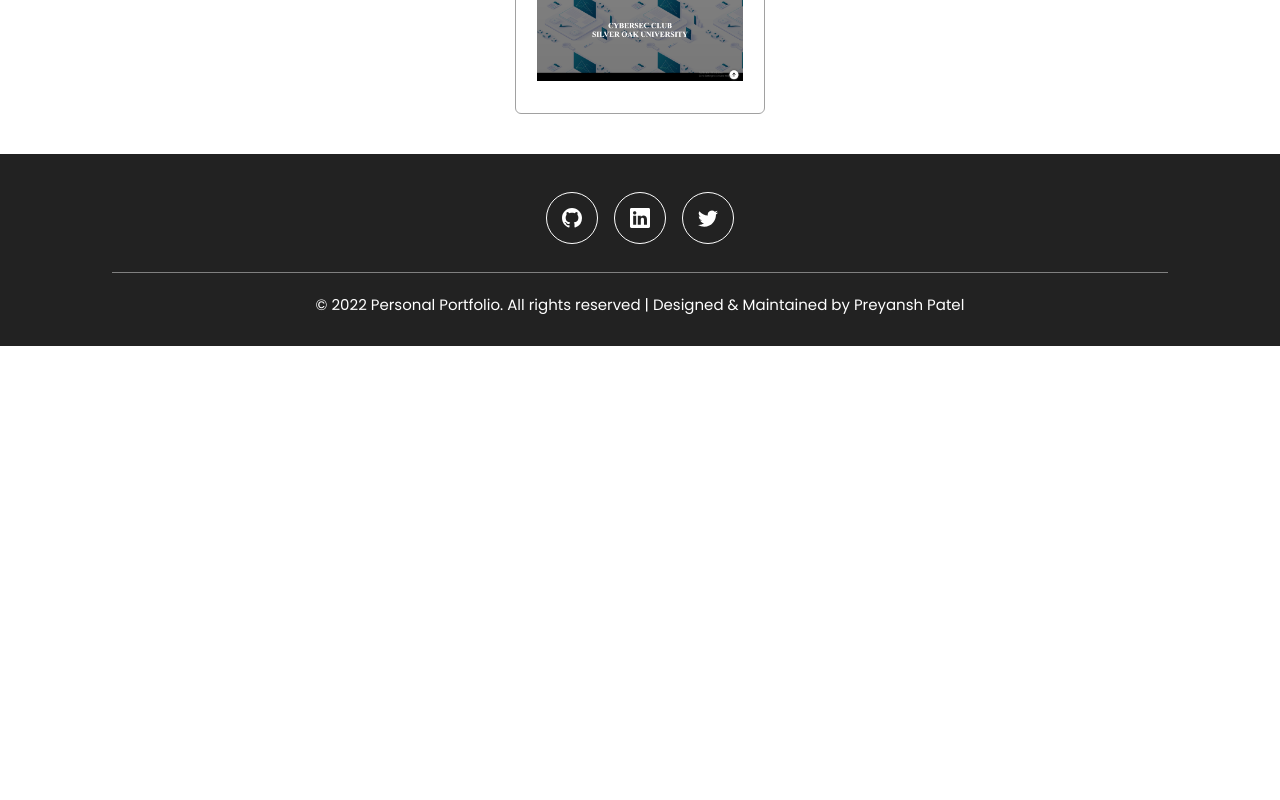
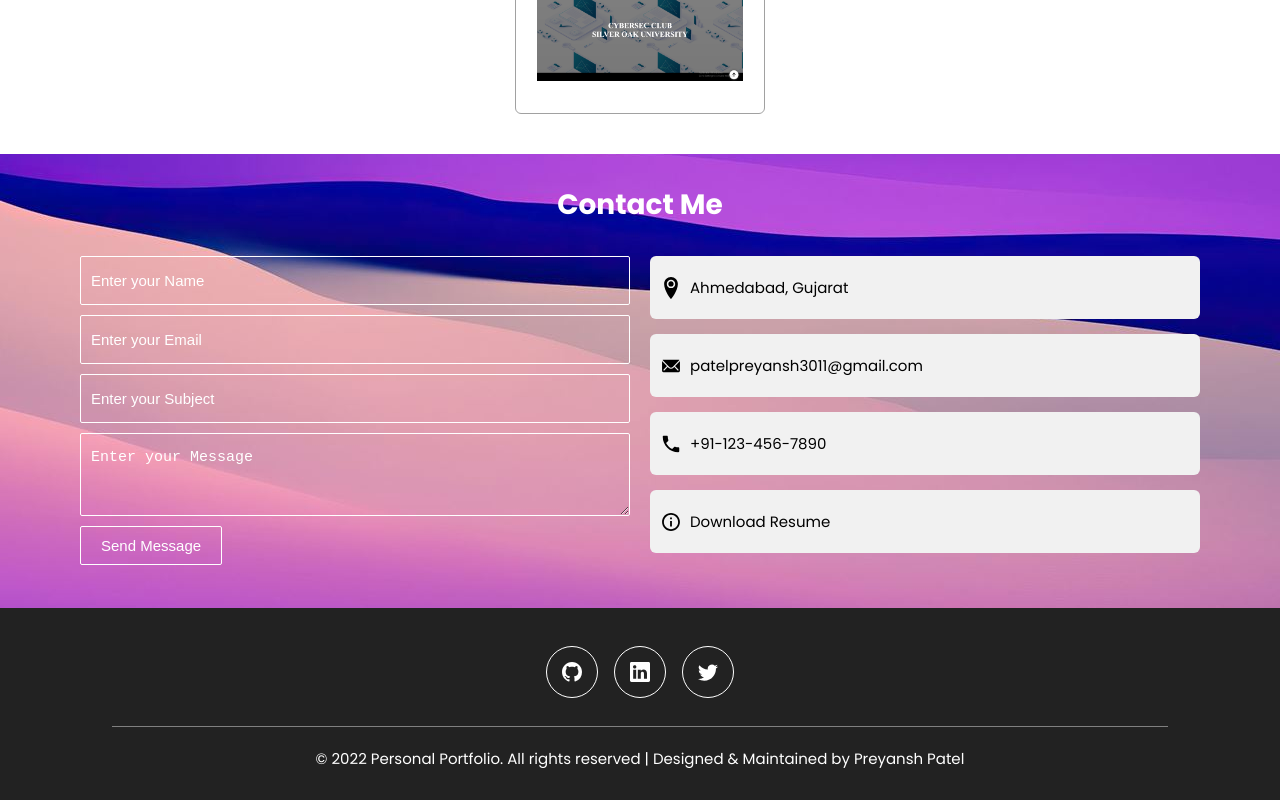
Before and after one commit to PatelPreyansh30/preyansh-website, a Next.js app: page / in a window 1280 px wide. Shown: the part 2452-3252 px from the top of the page. Before the commit the page ends 2798 px from the top, so only its background shows below. Built offline with nearby package versions, Linux system fonts and the light colour scheme.

Commit message:
contact me added

```diff
--- /dev/null
+++ b/components/Contact.tsx
@@ -0,0 +1,69 @@
+import React from "react";
+import { ImLocation2 } from "react-icons/im";
+import {
+  IoIosMail,
+  IoMdCall,
+  IoMdInformationCircleOutline,
+} from "react-icons/io";
+
+const Contact = () => {
+  return (
+    <div id="contact" className="contact-sec-main">
+      <p className="h1-font" style={{ marginBottom: "20px" }}>
+        Contact Me
+      </p>
+      <div className="flex flex-wrap justify-content-space-between">
+        <div className="contact-sun-sec-main">
+          <input
+            type="text"
+            name=""
+            id=""
+            placeholder="Enter your Name"
+            className="contact-sub-sec-input"
+          />
+          <input
+            type="text"
+            name=""
+            id=""
+            placeholder="Enter your Email"
+            className="contact-sub-sec-input"
+          />
+          <input
+            type="text"
+            name=""
+            id=""
+            placeholder="Enter your Subject"
+            className="contact-sub-sec-input"
+          />
+          <textarea
+            name=""
+            id=""
+            cols={30}
+            rows={3}
+            placeholder="Enter your Message"
+            className="contact-sub-sec-input"
+          ></textarea>
+          <button>Send Message</button>
+        </div>
+        <div className="contact-sun-sec-main">
+          <p className="contact-sub-sec-text">
+            <ImLocation2 style={{ marginRight: "8px" }} /> Ahmedabad, Gujarat
+          </p>
+          <p className="contact-sub-sec-text">
+            <IoIosMail style={{ marginRight: "8px" }} />{" "}
+            patelpreyansh3011@gmail.com
+          </p>
+          <p className="contact-sub-sec-text">
+            <IoMdCall style={{ marginRight: "8px" }} /> +91-123-456-7890
+          </p>
+          <p className="contact-sub-sec-text">
+            <IoMdInformationCircleOutline style={{ marginRight: "8px" }} />{" "}
+            Download Resume
+          </p>
+        </div>
+      </div>
+    </div>
+  );
+};
+
+export default Contact;
--- a/pages/index.tsx
+++ b/pages/index.tsx
@@ -1,5 +1,6 @@
 import Head from "next/head";
 import AboutMe from "../components/AboutMe";
+import Contact from "../components/Contact";
 import Education from "../components/Education";
 import FirstIntro from "../components/FirstIntro";
 import Footer from "../components/Footer";
@@ -19,6 +20,7 @@ export default function Home() {
       <Interest />
       <Education />
       <Projects />
+      <Contact />
       <Footer />
     </>
   );
--- /dev/null
+++ b/styles/contact.css
@@ -0,0 +1,76 @@
+.contact-sec-main {
+    text-align: center;
+    padding: 30px 70px;
+    color: white;
+    background: url("../public/images/4.jpg") fixed 100%;
+}
+
+.contact-sun-sec-main {
+    display: flex;
+    flex-direction: column;
+    flex: 45%;
+    margin: 10px;
+}
+
+.contact-sun-sec-main>button {
+    font-size: 15px;
+    font-weight: 500;
+    width: fit-content;
+    padding: 10px 20px;
+    color: white;
+    border: 1px solid white;
+    border-radius: 2px;
+    background: none;
+}
+
+.contact-sun-sec-main>button:hover {
+    color: #d504f6;
+    background-color: white;
+    transition: 0.5s;
+    cursor: pointer;
+}
+
+.contact-sub-sec-input {
+    width: 100%;
+    font-size: 15px;
+    font-weight: 500;
+    padding: 15px 10px;
+    margin-bottom: 10px;
+    color: white;
+    border: 1px solid white;
+    border-radius: 2px;
+    background: none;
+    outline: none;
+}
+
+.contact-sub-sec-input::placeholder {
+    color: white;
+    font-size: 15px;
+    font-weight: 500;
+}
+
+.contact-sub-sec-input:focus {
+    border: 1px solid #d504f6;
+    transition: 0.5s;
+}
+
+.contact-sub-sec-text {
+    display: flex;
+    align-items: center;
+    font-size: 15px;
+    margin-bottom: 15px;
+    padding: 20px 10px;
+    border-radius: 6px;
+    cursor: pointer;
+    color: black;
+    background: rgb(241, 241, 241);
+}
+
+.contact-sub-sec-text>svg {
+    font-size: 22px;
+}
+
+.contact-sub-sec-text:hover {
+    color: rgb(173, 22, 173);
+    transition: 0.4s;
+}
--- a/styles/globals.css
+++ b/styles/globals.css
@@ -6,6 +6,7 @@
 @import url('education.css');
 @import url('projects.css');
 @import url('footer.css');
+@import url('contact.css');
 
 html,
 body {
```
Also changed, not shown: styles/education.css (+4 -4 lines), public/images/4.jpg (added).
